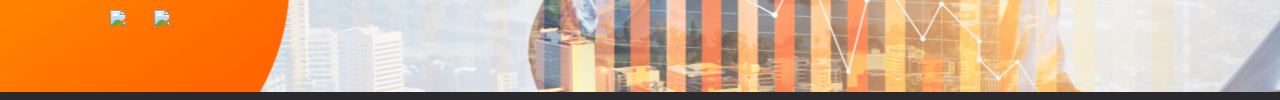
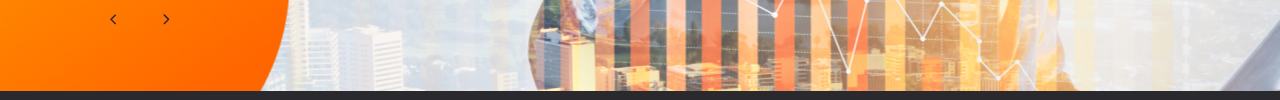
Before and after one commit to iamBoykoDmitry/gr2_boyko_dmitry_dz_9, a plain HTML site: page gr2_boyko_dmitry_dz_9/index.html in a window 1280 px wide. Shown: the part 456-556 px from the top of the page. Drawn offline with nearby package versions, Linux system fonts and the light colour scheme; the site is published under a folder, as on GitHub Pages, so addresses that start at the root find nothing.

Commit message:
Update index.html

```diff
--- a/gr2_boyko_dmitry_dz_9/index.html
+++ b/gr2_boyko_dmitry_dz_9/index.html
@@ -65,10 +65,10 @@
                 <div class="intro__subtitle">ПРЕИМУЩЕСТВО</div>
                 <div class="intro__shapes">
                     <div class="intro__shape">
-                        <img src="/img/png/shape-left.png">
+                        <img src="./img/png/shape-left.png">
                     </div>
                     <div class="intro__shape">
-                        <img src="/img/png/shape-right.png">
+                        <img src="./img/png/shape-right.png">
                     </div>
                 </div>
             </div>
```
